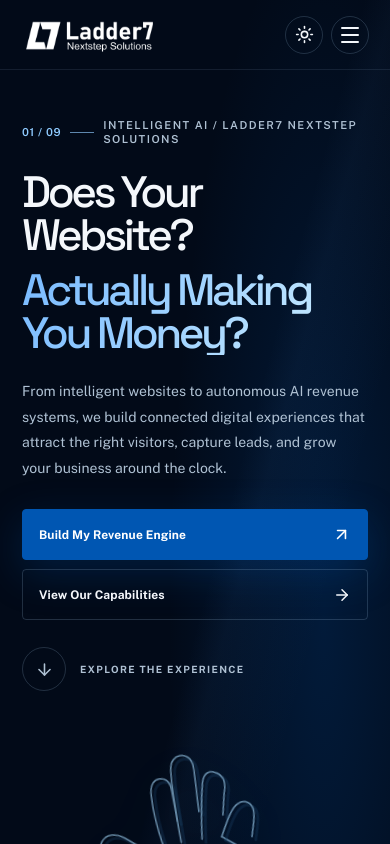
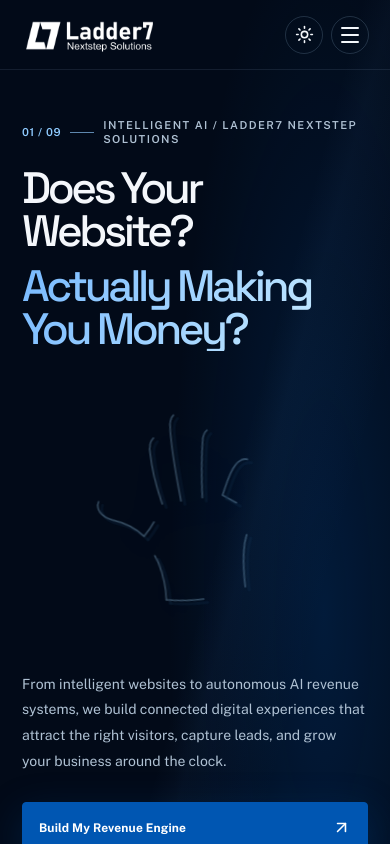
Before and after one commit to musammilvilayil/L7clone, a React (Vite) app: page / in a window 390 px wide. Shown: the top 844 px of the page. Built offline with nearby package versions, Linux system fonts and the light colour scheme.

Commit message:
fix(mobile): place recognizable hero hand above pitch and original image on narrow screens

```diff
--- a/src/cinematic.css
+++ b/src/cinematic.css
@@ -463,3 +463,37 @@ body {margin:0;background:var(--page);color:var(--text);font:400 15px/1.6 'Publi
 /* Actual browser QA: preserve a visible gap between the interactive gesture dock and the meaningful product/hero imagery. */
 .cin-hero-hand{margin-bottom:12px}
 .cin-product-gesture{margin-top:14px}
+
+/* Mobile cinematic opening: reveal the human gesture in the initial viewport,
+   without moving it behind copy or removing the original business image. */
+@media (max-width:600px) {
+  .cin-hero-grid {
+    display:grid;
+    grid-template-columns:minmax(0,1fr);
+    grid-template-areas:
+      "kicker"
+      "headline"
+      "palm"
+      "pitch"
+      "photo"
+      "explore";
+    align-items:start;
+    row-gap:20px;
+  }
+  .cin-hero-main,.cin-hero-canvas {display:contents}
+  .cin-hero-main>.cin-kicker {grid-area:kicker}
+  .cin-hero-main>h1 {grid-area:headline}
+  .cin-hero-hand {
+    grid-area:palm;
+    height:clamp(235px,72vw,315px);
+    width:min(100%,350px);
+    justify-self:center;
+    margin:0;
+    transform:none;
+  }
+  .cin-hero-message {grid-area:pitch;max-width:100%}
+  .cin-hero-image {grid-area:photo}
+  .cin-scroll-invite {grid-area:explore}
+  .cin-hero-orbit {display:none}
+  .cin-hero-baseline {bottom:24px}
+}
```
